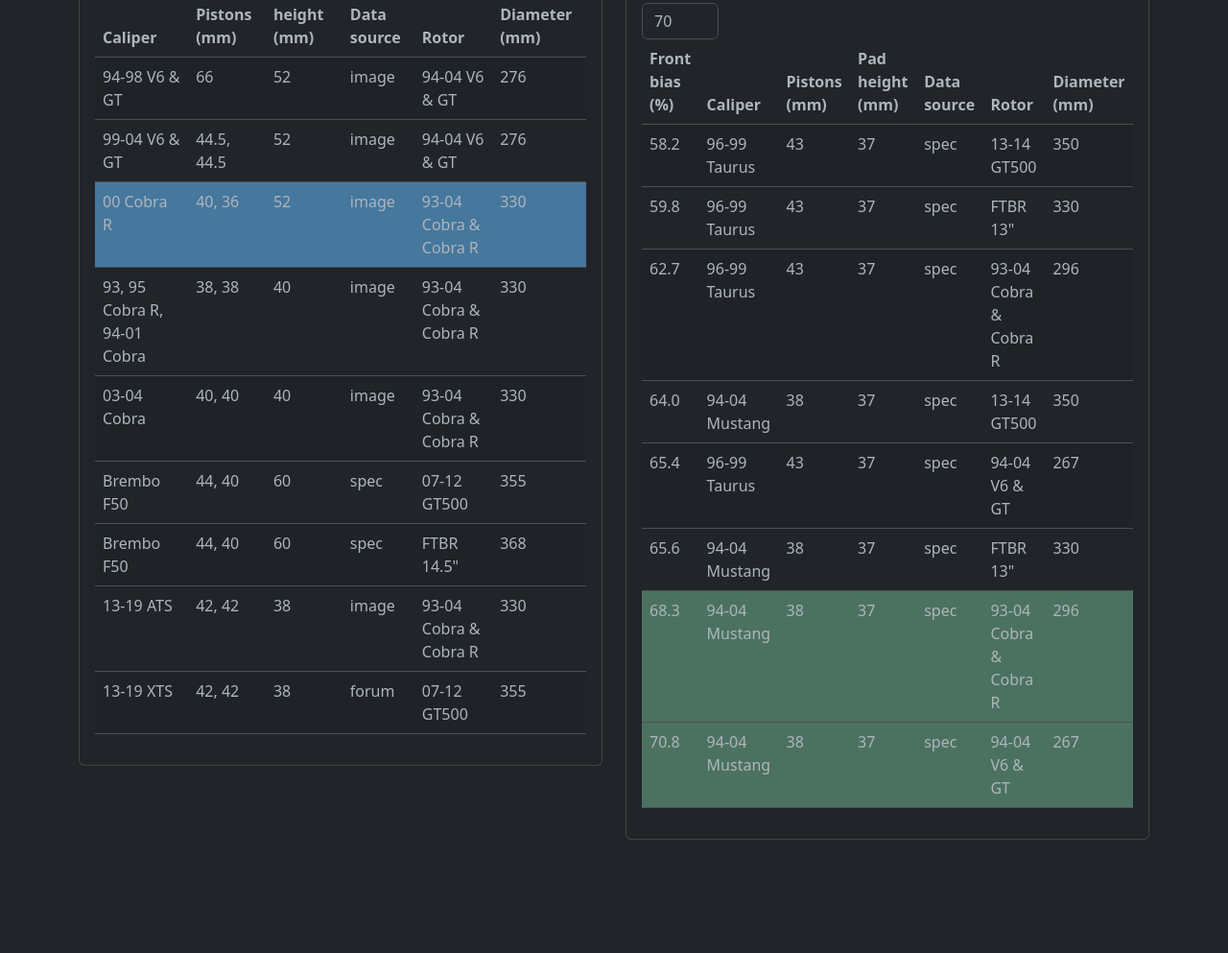
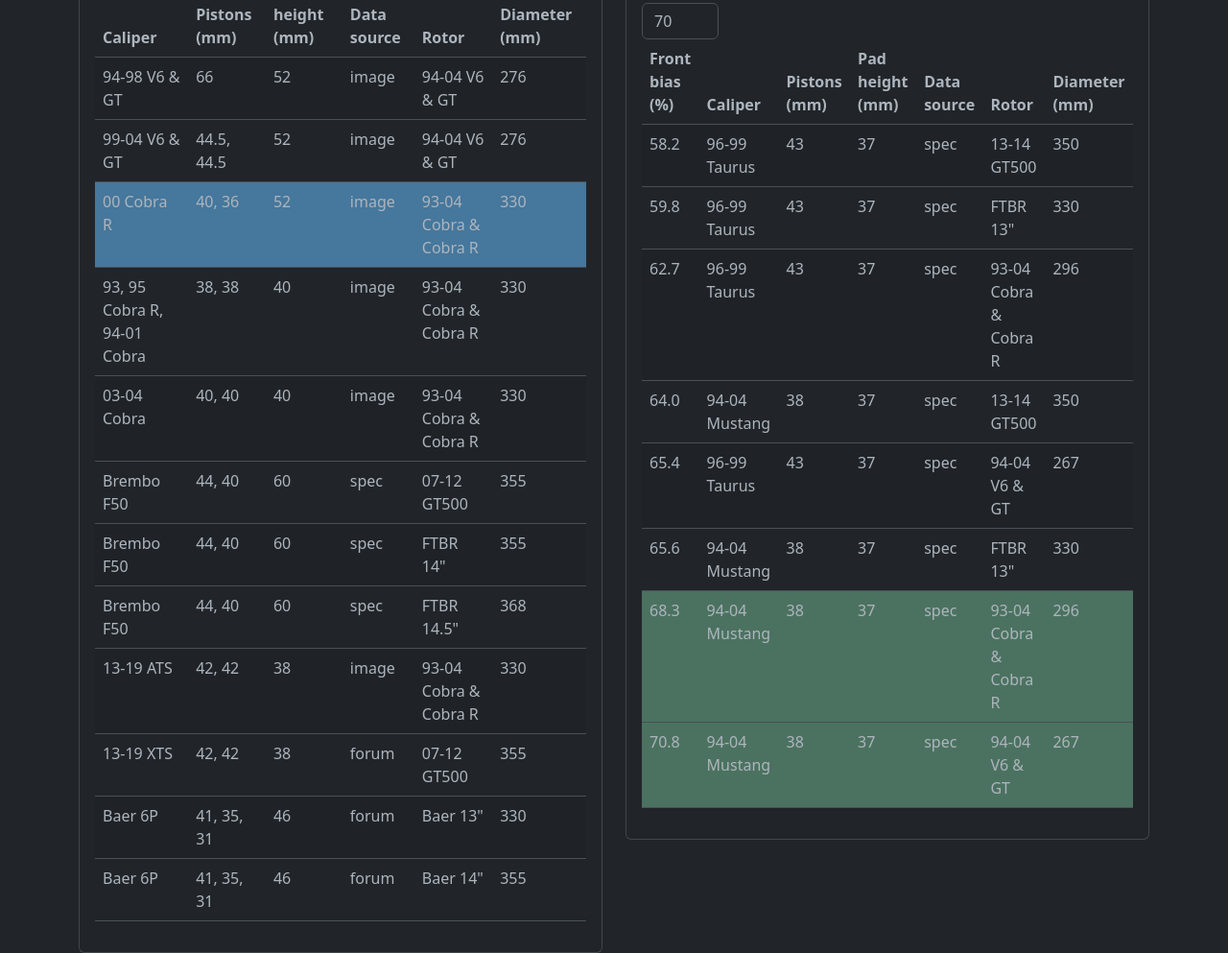
Before and after one commit to LawPaul/SN95-Brake-Bias, a plain HTML site: page index.html in a window 1280 px wide. Shown: the part 242-1235 px from the top of the page at 96% size. Before the commit the page ends 1117 px from the top, so only its background shows below. Drawn offline with nearby package versions, Linux system fonts and the light colour scheme.

Commit message:
added FTBR 14", Baer 6P

```diff
--- a/index.html
+++ b/index.html
@@ -13,7 +13,7 @@
         </div>
     </nav>
     <div class="alert alert-info" role="alert">
-        Are your brakes not here? Contact <a href="https://www.svtperformance.com/members/03hp.179157/" class="link-secondary" target="_blank">03HP</a> or create an <a href="https://github.com/LawPaul/SN95-Brake-Bias/issues/new/choose" class="link-secondary" target="_blank">issue</a> to have them added! Information need: caliper piston diameters, radial pad height, rotor diameter
+        Are your brakes not here? Contact <a href="https://www.svtperformance.com/members/03hp.179157/" class="link-secondary" target="_blank">03HP</a> or create an <a href="https://github.com/LawPaul/SN95-Brake-Bias/issues/new/choose" class="link-secondary" target="_blank">issue</a> to have them added! Information needed: caliper piston diameters, radial pad height, rotor diameter
     </div>
     <div class="container" id="brake-bias">
         <div class="row">
--- a/index.js
+++ b/index.js
@@ -82,6 +82,17 @@
         source: "forum",
         // same pad/piston as 13-19 ATS: https://stangnet.com/mustang-forums/threads/caddilac-xts-14-brembo-brakes-on-a-mustang.912555/
     },
+    "Baer 6P" : {
+        pistons: [
+            41.0,
+            35.0,
+            31.0,
+        ],
+        padHeight: 46.0,
+        source: "forum",
+        // total height: 63
+        // https://www.bremboparts.com/america/en/catalogue-us/pad/p10052n
+    },
 };
 const frontRotors = {
     "94-04 V6 & GT": {
@@ -96,8 +107,20 @@
         diameter: 355.0,
         source: "spec",
     },
+    "FTBR 14\"": {
+        diameter: 355.0,
+        source: "spec",
+    },
     "FTBR 14.5\"": {
         diameter: 368.0,
+        source: "spec",
+    },
+    "Baer 13\"": {
+        diameter: 330.0,
+        source: "spec",
+    },
+    "Baer 14\"": {
+        diameter: 355.0,
         source: "spec",
     },
 };
@@ -162,6 +185,10 @@
     },
     {
         caliper: "Brembo F50",
+        rotor: "FTBR 14\"",
+    },
+    {
+        caliper: "Brembo F50",
         rotor: "FTBR 14.5\"",
     },
     {
@@ -171,6 +198,14 @@
     {
         caliper: "13-19 XTS",
         rotor: "07-12 GT500",
+    },
+    {
+        caliper: "Baer 6P",
+        rotor: "Baer 13\"",
+    },
+    {
+        caliper: "Baer 6P",
+        rotor: "Baer 14\"",
     },
 ];
 const rearBrakes = [
```
